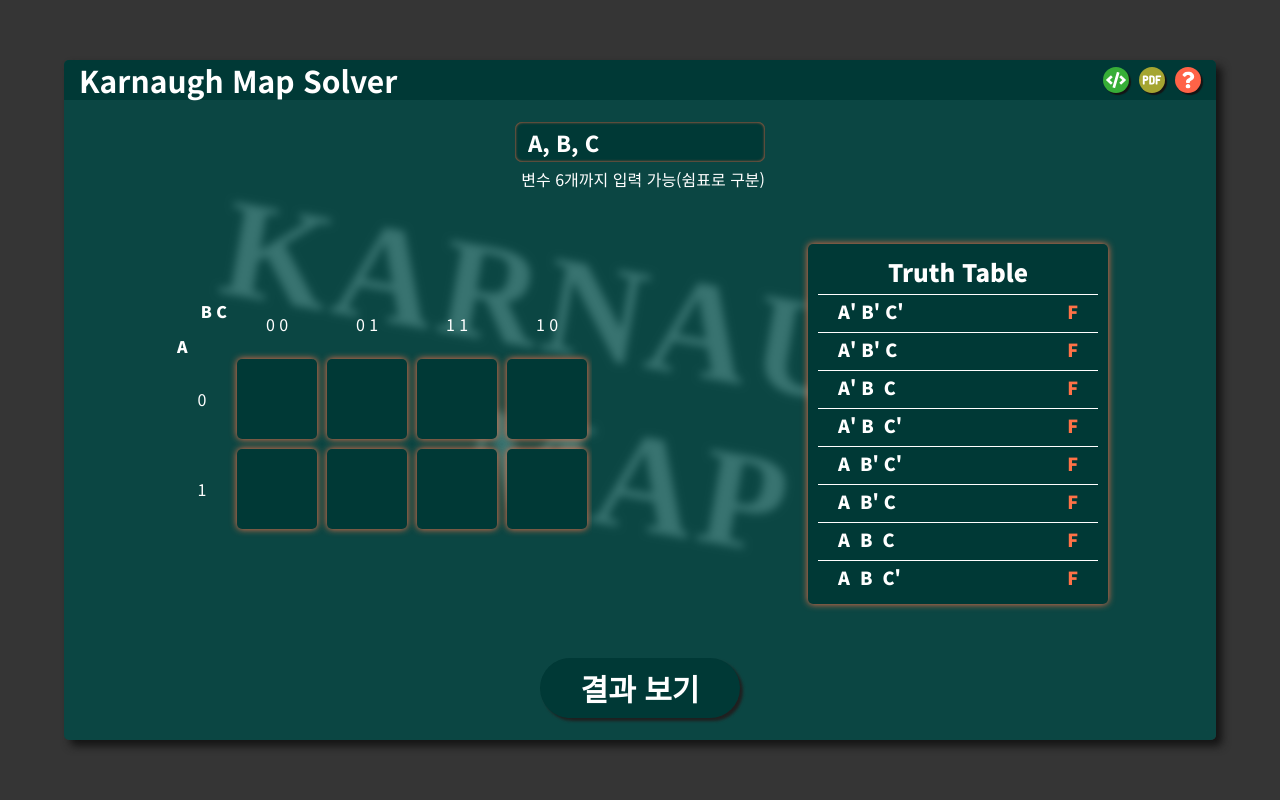
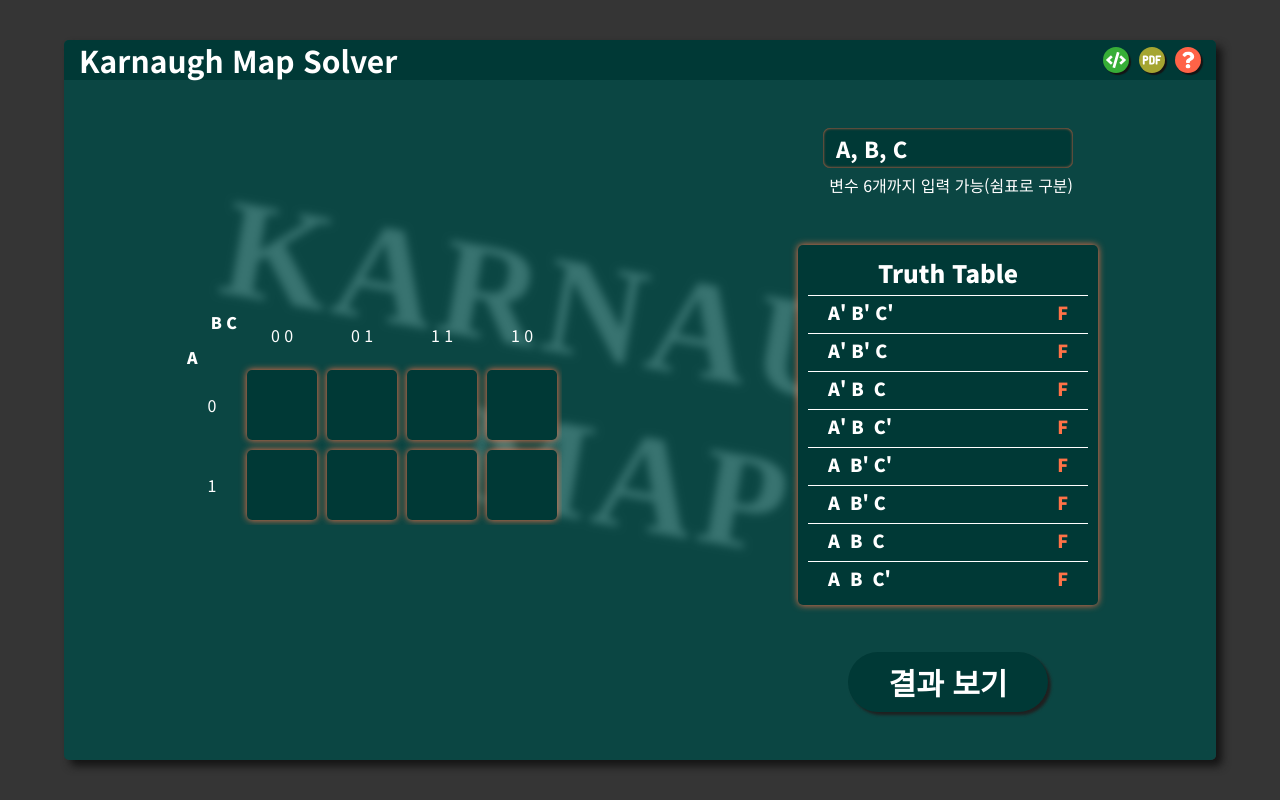
Before and after one commit to BaeJuh/Karnaugh_map, a React (Create React App) app: page / in a window 1280 px wide. Built offline with nearby package versions, Linux system fonts and the light colour scheme; a web font is replaced by a local one.

Commit message:
almost done

```diff
--- a/src/components/Content.js
+++ b/src/components/Content.js
@@ -29,19 +29,21 @@ const Content = () => {
     }
     return (
         <div className={styles.contentArea}>
-            <div className={styles.inputArea}>
-                <input value={inputText} onChange={e => { limitVariableCount(e) }} placeholder="A, B, C"></input>
-                <p className={styles.explanation}>변수 6개까지 입력 가능(쉼표로 구분)</p>
-            </div>
             <div className={styles.tableArea}>
                 {inputText === "" ? "변수를 입력해주세요." :
                     <>
                         <CellTable variables={variables} cells={[cells, setCells]} isMobile={isMobile}></CellTable>
-                        <TruthTable variables={variables} cells={cells} isMobile={isMobile}></TruthTable>
                     </>
                 }
+                <div className={styles.controlArea}>
+                    <div className={styles.inputArea}>
+                        <input value={inputText} onChange={e => { limitVariableCount(e) }} placeholder="A, B, C"></input>
+                        <p className={styles.explanation}>변수 6개까지 입력 가능(쉼표로 구분)</p>
+                    </div>
+                    <TruthTable variables={variables} cells={cells} isMobile={isMobile}></TruthTable>
+                    <Formula variables={variables} cells={cells}></Formula>
+                </div>
             </div>
-            <Formula variables={variables} cells={cells}></Formula>
         </div>
     );
 }
--- a/src/components/Content_CellTable.js
+++ b/src/components/Content_CellTable.js
@@ -6,7 +6,7 @@ import { Cell } from "../modules/process.mjs";
 
 const CellTable = (props) => {
     const { variables, cells: [cells, setCells], isMobile } = props;
-    const cellSize = 90;
+    const cellSize = 80;
     const mobileSize = 45;
     const tagSize = 60;
     const [[variableTag, rowTag, colTag], setRowColTag] = useState([]); // JSX
@@ -76,7 +76,7 @@ const CellTable = (props) => {
     }, [cells]);
 
     return (
-        <div className={styles.bigBox} style={{ height: row > 4 ? (isMobile ? "65%" : "100%") : `${(row * (isMobile ? mobileSize : cellSize)) + tagSize}px` }}>
+        <div className={styles.bigBox}>
             <div className={styles.cellArea} style={{ minWidth: `${(col * (isMobile ? mobileSize : cellSize)) + (isMobile ? tagSize - 10 : tagSize)}px`, width: `${(col * (isMobile ? mobileSize : cellSize)) + (isMobile ? tagSize - 10 : tagSize)}px`, height: row > 4 ? "100%" : `${(row * (isMobile ? mobileSize : cellSize)) + tagSize}px` }}>
                 {variableTag}
                 <div className={styles.colTags}>{colTag}</div>
--- a/src/components/Content_Formula.js
+++ b/src/components/Content_Formula.js
@@ -2,6 +2,8 @@ import { useEffect, useState } from "react";
 import styles from "../style/Content_Formula.module.scss";
 
 import { KarnaughMap } from "../modules/process.mjs";
+
+import { IoCloseSharp } from "react-icons/io5";
 
 const Formula = (props) => {
     const { cells, variables } = props;
@@ -41,6 +43,9 @@ const Formula = (props) => {
                 <div className={styles.popupContent}>
                     <div className={styles.popupTitle} >
                         <h2>논리식</h2>
+                        <button className={styles.decoButton}>
+                            <IoCloseSharp className={styles.closeButton} size="28" />
+                        </button>
                     </div>
                     <p>{formula ? formula : "FALSE"}</p>
                 </div>
--- a/src/components/Content_TruthTable.js
+++ b/src/components/Content_TruthTable.js
@@ -1,5 +1,7 @@
 import { useEffect, useState } from "react";
 import styles from "../style/Content_TruthTable.module.scss";
+
+import { FaCaretUp, FaCaretDown } from "react-icons/fa";
 
 const TruthTable = (props) => {
     const { cells, variables, isMobile } = props;
@@ -28,8 +30,16 @@ const TruthTable = (props) => {
 
     // style={{ height: isClose ? "55px" : "90%" }}
     return (
-        <div className={styles.truthTable} style={ isMobile ? { height: isClose ? "50px" : "200px" } : null }>
-            <h2 onClick={isMobile ? e => {setIsClose(!isClose)} : null}>Truth Table</h2>
+        <div className={styles.truthTable} style={isMobile ? { height: isClose ? "50px" : "200px" } : null}>
+            <div className={styles.truthTableTitle} onClick={isMobile ? e => { setIsClose(!isClose) } : null}>
+                <h2>
+                    Truth Table
+                </h2>
+                {isMobile ? <div>
+                    {isClose ? <FaCaretDown size="32" /> : <FaCaretUp size="32" />}
+                </div> : null}
+            </div>
+
             {truthTable}
         </div>
     );
--- a/src/style/Content.module.scss
+++ b/src/style/Content.module.scss
@@ -7,13 +7,13 @@
 
     display: flex;
     align-items: center;
-    flex-direction: column;
+    // flex-direction: column;
     justify-content: space-around;
-    // @include noScroll;
+    @include noScroll;
 
     .tableArea {
         width: 100%;
-        height: 460px;
+        height: 100%;
         margin: -40px;
         display: flex;
         flex-direction: row;
@@ -21,6 +21,14 @@
         justify-content: space-around;
 
         position: relative;
+    }
+
+    .controlArea {
+        height: 100%;
+        display: flex;
+        align-items: center;
+        flex-direction: column;
+        justify-content: space-evenly;
     }
 }
 
@@ -74,8 +82,7 @@
                 margin: 0 5%;
             }
             p {
-                width: 90%;
-                text-align: right;
+                text-align: center;
             }
         }
     }
--- a/src/style/Content_CellTable.module.scss
+++ b/src/style/Content_CellTable.module.scss
@@ -5,34 +5,18 @@
     display: flex;
     align-items: center;
     justify-content: center;
-    height: 100%;
-    // overflow: hidden;
+    // height: 100%;
+    // height: 700px;
+    padding: 40px 0 0 0;
+    position: relative;
+
+    @include noScroll;
     overflow-y: scroll;
-    &::-webkit-scrollbar {
-        width: 8px;  // 스크롤바 너비
-    }
-    // 스크롤바 트랙(배경) 스타일
-    &::-webkit-scrollbar-track {
-        background-color: rgba(255, 255, 255, 0.1);
-        border-radius: 4px;
-    }
-    // 스크롤바 핸들(움직이는 부분) 스타일
-    &::-webkit-scrollbar-thumb {
-        background-color: rgba(255, 255, 255, 0.3);
-        border-radius: 4px;
-
-        // 호버 효과
-        &:hover {
-            background-color: rgba(255, 255, 255, 0.5);
-        }
-    }
-    padding: 30px 0 0 0;
-    position: relative;
 }
 .cellArea {
     top: 0;
     left: 0;
-    $cellSize: 80px;
+    $cellSize: 70px;
     $tagSize: 50px;
     // height: 100%;
     // @include noScroll;
@@ -145,7 +129,6 @@
     }
     .cellArea {
         margin: auto;
-        border-top: 2px solid rgba(255, 255, 255, 0.7);
         padding: 0 0 20px 0;
         margin: auto;
         // margin-bottom: 20px;
--- a/src/style/Content_Formula.module.scss
+++ b/src/style/Content_Formula.module.scss
@@ -41,8 +41,6 @@
     justify-content: center;
     align-items: center;
 
-
-
     .popupContent {
         $titleHeight: 40px;
         width: 500px;
@@ -67,15 +65,27 @@
             line-height: $titleHeight;
             width: 100%;
             background-color: $backgroundColor;
-            padding-left: 10px;
+            padding: 0 10px;
             border-radius: 5px 5px 0 0;
+            display: flex;
+            justify-content: space-between;
+            align-items: center;
             h2 {
-                    font: {
-                        size: 25px;
-                        weight: 700;
-                        text-align: center;
-                    }
+                font: {
+                    size: 25px;
+                    weight: 700;
+                    text-align: center;
                 }
+            }
+            .decoButton {
+                @include decoButton;
+                .closeButton {
+                    position: absolute;
+                    top: -1px;
+                    left: -1px;
+                }
+            }
+
         }
         p {
             width: 100%;
@@ -107,10 +117,18 @@
         }
     }
 
+    .popupArea {
+        height: calc( 100vh );
+        padding-bottom: 80px;
+    }
+
     .popupContent {
         width: 100vw;
         min-height: 20vh;
         border-radius: 0 !important;
+        h2 {
+            text-align: left;
+        }
 
         p {
             text-align: left;
--- a/src/style/Content_TruthTable.module.scss
+++ b/src/style/Content_TruthTable.module.scss
@@ -21,7 +21,6 @@
     }
     h2 {
         text-align: center;
-        transition: .3s;
         font: {
             size: 24px;
             weight: 900;
@@ -49,15 +48,24 @@
 
 @include mobile {
     .truthTable {
-        h2 {
+        .truthTableTitle {
             position: sticky;
             top: -11px;
             left: 0;
 
-            height: 40px;
+            height: 50px;
+            line-height: 50px;
 
             background-color: $backgroundColor;
             margin-top: -10px;
+            padding: 0 10px;
+
+            display: flex;
+            justify-content: space-between;
+            align-items: center;
+            div {
+                margin-top: 15px;
+            }
         }
 
         width: 80%;
@@ -65,5 +73,12 @@
 
         margin: auto;
         margin-top: 15px;
+
+        position: relative;
+        .truthTableButton {
+            position: absolute;
+            top: 7px;
+            right: 12px;
+        }
     }
 }
--- a/src/style/Main.module.scss
+++ b/src/style/Main.module.scss
@@ -3,7 +3,8 @@
 
 .wrapper {
     width: 90%;
-    height: 85%;
+    height: 90%;
+    // height: 780px;
     min-height: 600px;
 
     color: $font-color;
@@ -53,17 +54,7 @@
                 }
             }
             .decoButton {
-            width: 26px;
-            height: 26px;
-            border-radius: 50%;
-            border: none;
-
-            margin: 0 5px;
-            box-shadow: 2px 2px 1px rgb(20, 20, 20);
-
-            background-color: tomato;
-            color: $font-color;
-            position: relative;
+                @include decoButton;
                 .iconStyle {
                     position: absolute;
                     @include goToCenter;
@@ -117,6 +108,7 @@
 
     .title {
         // display: none !important;
+        margin-bottom: 10px;
         .buttons {
             // width: 100%;
             width: 30%;
--- a/src/style/_settings.scss
+++ b/src/style/_settings.scss
@@ -20,3 +20,17 @@ $T: #ff7247;
     -ms-overflow-style: none;
     scrollbar-width: none ;
 }
+
+@mixin decoButton {
+    width: 26px;
+    height: 26px;
+    border-radius: 50%;
+    border: none;
+
+    margin: 0 5px;
+    box-shadow: 2px 2px 1px rgb(20, 20, 20);
+
+    background-color: tomato;
+    color: $font-color;
+    position: relative;
+}
```
